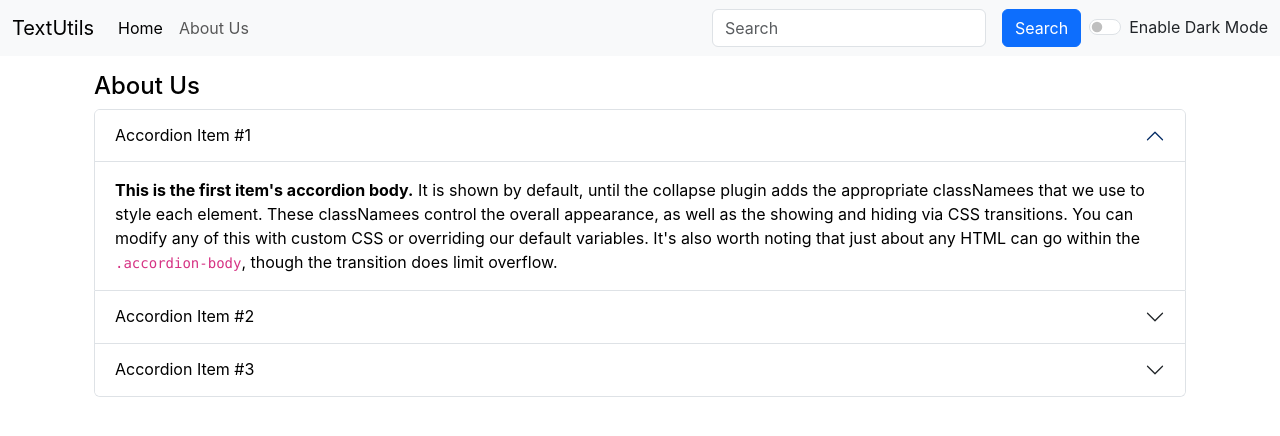
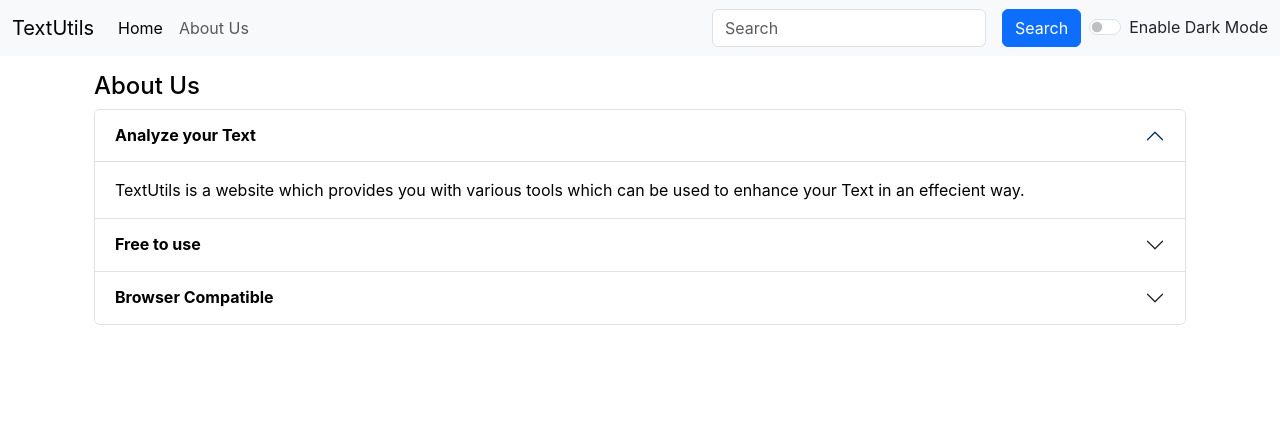
Before and after one commit to ZealinShubh/TextUtils-React-App, a React (Create React App) app: page /about in a window 1280 px wide. Shown: the top 436 px of the page. Built offline with nearby package versions, Linux system fonts and the light colour scheme.

Commit message:
fixing errors part 1

```diff
--- a/src/components/About.js
+++ b/src/components/About.js
@@ -25,45 +25,47 @@
     //         setbtntext("Enable Dark Mode")
     //     }
     // }
-
-
+    let myStyle ={
+        backgroundColor: props.mode==='light'?'white':'#433751',
+        color: props.mode==='light'?'black':'white'
+    }
   return (
     <div className="container">
         <h4 className="my-2" style={{color: props.mode==='light'?'black':'white'}}>About Us</h4>
             <div className="accordion" id="accordionExample">
         <div className="accordion-item">
             <h2 className="accordion-header">
-            <button className="accordion-button" style={{backgroundColor: props.mode==='light'?'white':'#433751',color: props.mode==='light'?'black':'white'}} type="button" data-bs-toggle="collapse" data-bs-target="#collapseOne" aria-expanded="true" aria-controls="collapseOne">
-                Accordion Item #1
+            <button className="accordion-button" style={myStyle} type="button" data-bs-toggle="collapse" data-bs-target="#collapseOne" aria-expanded="true" aria-controls="collapseOne">
+                <strong>Analyze your Text</strong>
             </button>
             </h2>
             <div id="collapseOne" className="accordion-collapse collapse show" data-bs-parent="#accordionExample">
-            <div className="accordion-body" style={{backgroundColor: props.mode==='light'?'white':'#728687',color: props.mode==='light'?'black':'white'}}>
-                <strong>This is the first item's accordion body.</strong> It is shown by default, until the collapse plugin adds the appropriate classNamees that we use to style each element. These classNamees control the overall appearance, as well as the showing and hiding via CSS transitions. You can modify any of this with custom CSS or overriding our default variables. It's also worth noting that just about any HTML can go within the <code>.accordion-body</code>, though the transition does limit overflow.
+            <div className="accordion-body" style={myStyle}>
+                TextUtils is a website which provides you with various tools which can be used to enhance your Text in an effecient way.
             </div>
             </div>
         </div>
         <div className="accordion-item">
             <h2 className="accordion-header">
-            <button className="accordion-button collapsed" style={{backgroundColor: props.mode==='light'?'white':'#433751',color: props.mode==='light'?'black':'white'}} type="button" data-bs-toggle="collapse" data-bs-target="#collapseTwo" aria-expanded="false" aria-controls="collapseTwo">
-                Accordion Item #2
+            <button className="accordion-button collapsed" style={myStyle} type="button" data-bs-toggle="collapse" data-bs-target="#collapseTwo" aria-expanded="false" aria-controls="collapseTwo">
+                <strong>Free to use</strong>
             </button>
             </h2>
             <div id="collapseTwo" className="accordion-collapse collapse" data-bs-parent="#accordionExample">
-            <div className="accordion-body" style={{backgroundColor: props.mode==='light'?'white':'#728687',color: props.mode==='light'?'black':'white'}}>
-                <strong>This is the second item's accordion body.</strong> It is hidden by default, until the collapse plugin adds the appropriate classNamees that we use to style each element. These classNamees control the overall appearance, as well as the showing and hiding via CSS transitions. You can modify any of this with custom CSS or overriding our default variables. It's also worth noting that just about any HTML can go within the <code>.accordion-body</code>, though the transition does limit overflow.
+            <div className="accordion-body" style={myStyle}>
+                TextUtils is a free character counter tool that provides instant character count & word count   statistics for a given text. Textutils reports the number of words and characters. Thus it is suitable    for writing text with word and character limit
             </div>
             </div>
         </div>
         <div className="accordion-item">
             <h2 className="accordion-header">
-            <button className="accordion-button collapsed" style={{backgroundColor: props.mode==='light'?'white':'#433751',color: props.mode==='light'?'black':'white'}} type="button" data-bs-toggle="collapse" data-bs-target="#collapseThree" aria-expanded="false" aria-controls="collapseThree">
-                Accordion Item #3
+            <button className="accordion-button collapsed" style={myStyle} type="button" data-bs-toggle="collapse" data-bs-target="#collapseThree" aria-expanded="false" aria-controls="collapseThree">
+                <strong>Browser Compatible</strong>
             </button>
             </h2>
             <div id="collapseThree" className="accordion-collapse collapse" data-bs-parent="#accordionExample">
-            <div className="accordion-body" style={{backgroundColor: props.mode==='light'?'white':'#728687',color: props.mode==='light'?'black':'white'}}>
-                <strong>This is the third item's accordion body.</strong> It is hidden by default, until the collapse plugin adds the appropriate classNamees that we use to style each element. These classNamees control the overall appearance, as well as the showing and hiding via CSS transitions. You can modify any of this with custom CSS or overriding our default variables. It's also worth noting that just about any HTML can go within the <code>.accordion-body</code>, though the transition does limit overflow.
+            <div className="accordion-body" style={myStyle}>
+                This word counter software works in any web browsers such as Chrome, Firefox, Internet Explorer,    Safari, Opera. It suits to count characters in facebook, blog, books, excel document, pdf document, essays, etc.
             </div>
             </div>
         </div>
--- a/src/components/TextForm.js
+++ b/src/components/TextForm.js
@@ -63,7 +63,7 @@
     <div className="container my-3" style={{color: props.mode==='light'?'black':'white'}}>
       <h2>Your Text Summary</h2>
       <p>
-        {text.length===0? 0:text.split(" ").length} words and {text.length} characters
+        {text.split(" ").filter((element)=>{return element.length!==0}).length} words and {text.length} characters
       </p>
       <p>This statement wotld take {0.008 * text.split(" ").length} minutes to be read</p>
       <h3>Text Preview:</h3>
```
